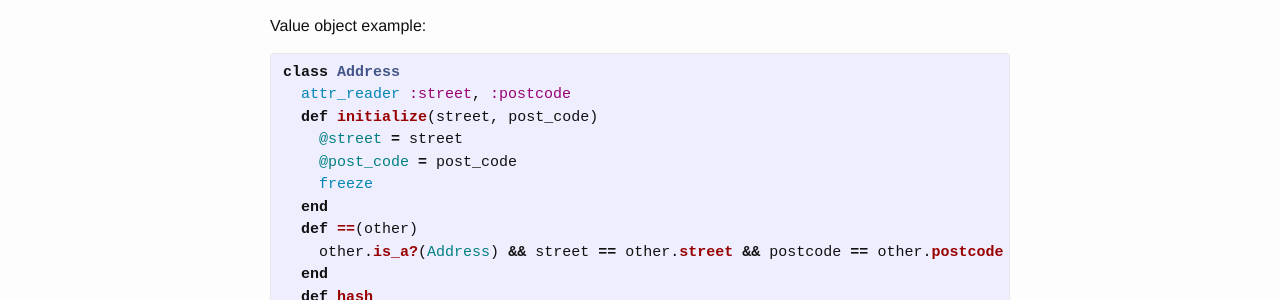
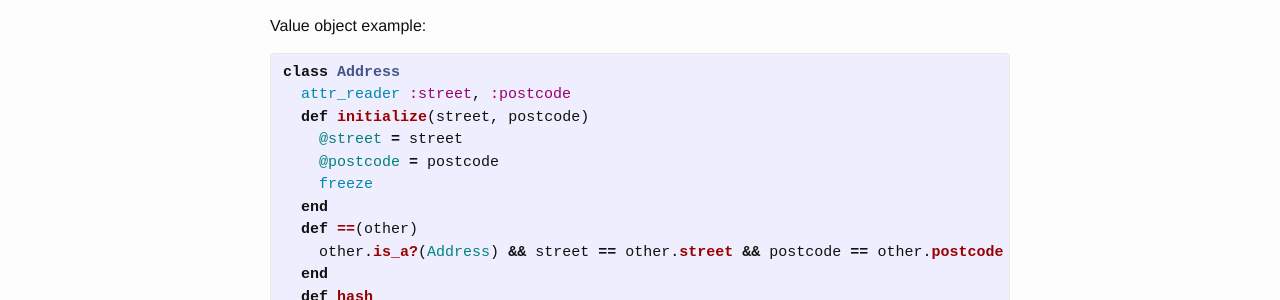
Before and after one commit to pvcarrera/pvcarrera.github.io, a Jekyll site: the page built from _posts/2015-10-21-entities-and-value-objects.markdown, in a window 1280 px wide. Shown: the part 980-1280 px from the top of the page. Built offline with Jekyll 4.4.1, drawn with Linux system fonts in a browser that asks for light colours; comment, search, counter and statistics services are not loaded.

Commit message:
Correct variable name in sample code

```diff
--- a/_posts/2015-10-21-entities-and-value-objects.markdown
+++ b/_posts/2015-10-21-entities-and-value-objects.markdown
@@ -37,9 +37,9 @@ Value object example:
 {% highlight Ruby %}
 class Address
   attr_reader :street, :postcode
-  def initialize(street, post_code)
+  def initialize(street, postcode)
     @street = street
-    @post_code = post_code
+    @postcode = postcode
     freeze
   end
   def ==(other)
```
